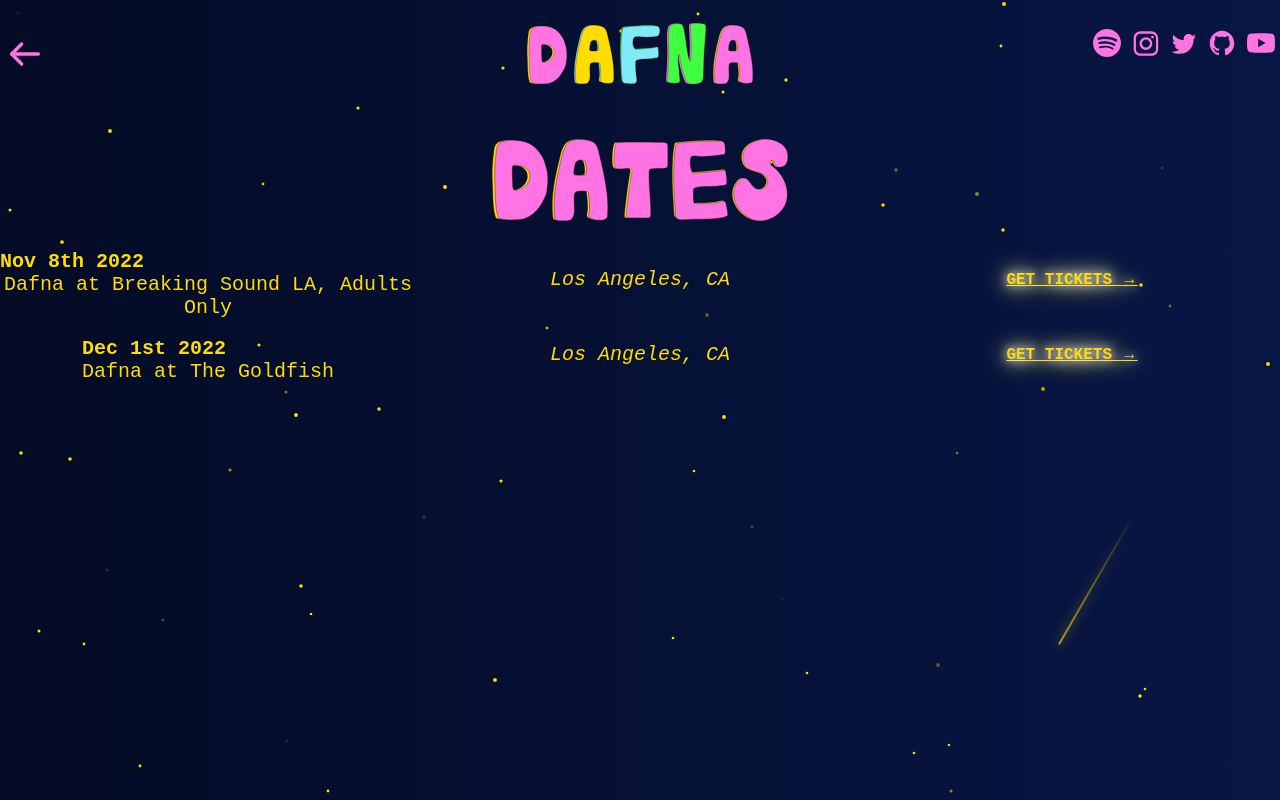
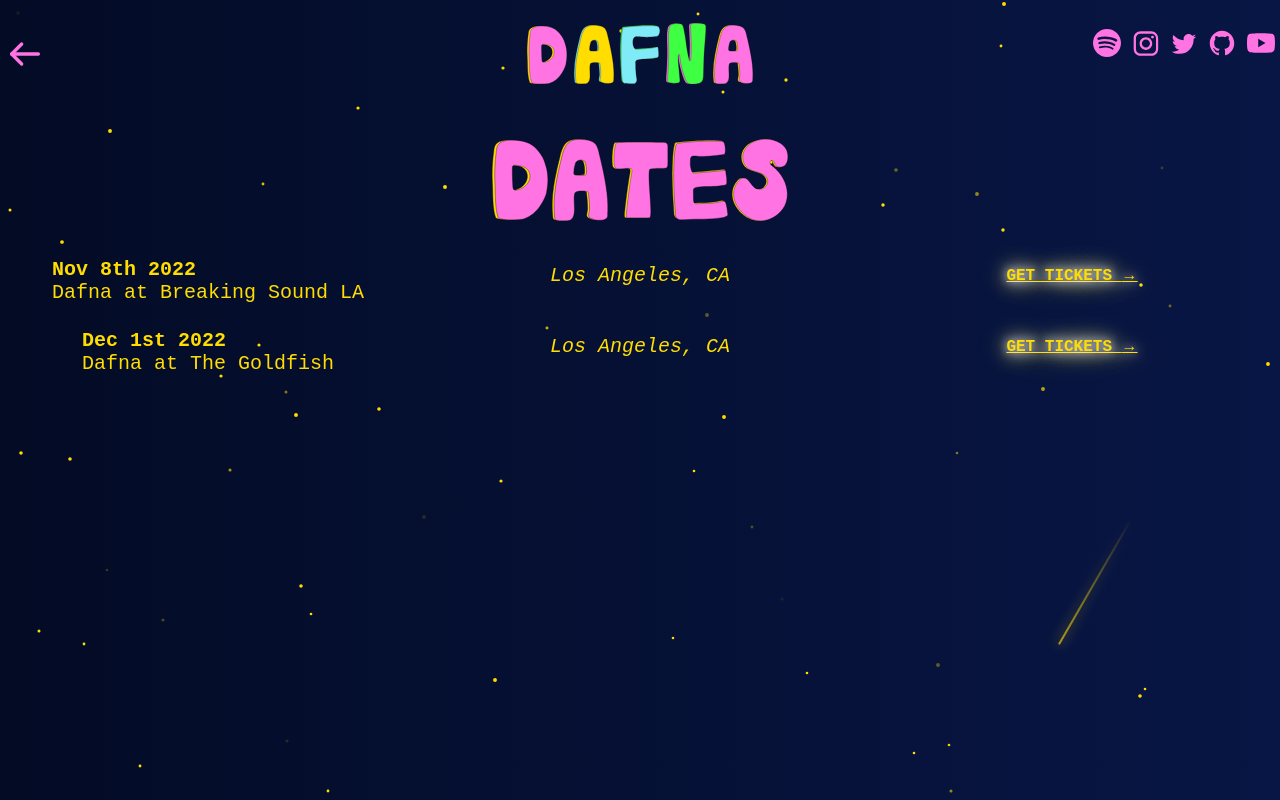
Before and after one commit to dafnamargalit/dafna-site, a React (Create React App) app: page /dates in a window 1280 px wide. Built offline with nearby package versions, Linux system fonts and the light colour scheme.

Commit message:
Update Dates.js

```diff
--- a/src/dates/Dates.js
+++ b/src/dates/Dates.js
@@ -11,7 +11,7 @@ import Footer from '../footer';
 
 const shows = [
     {
-        title: 'Dafna at Breaking Sound LA, Adults Only',
+        title: 'Dafna at Breaking Sound LA',
         date: 'Nov 8th 2022',
         location: 'Los Angeles, CA',
         link: 'https://www.tixr.com/groups/breakingsoundla/events/breaking-sound-la-at-adults-only-53374'
```
